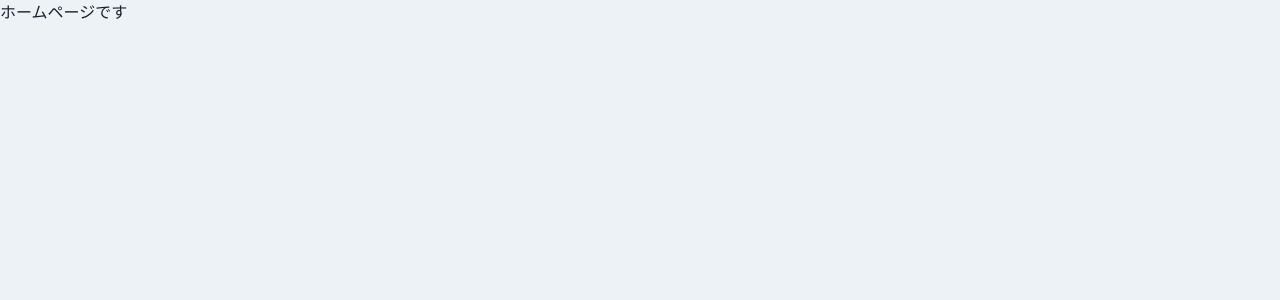
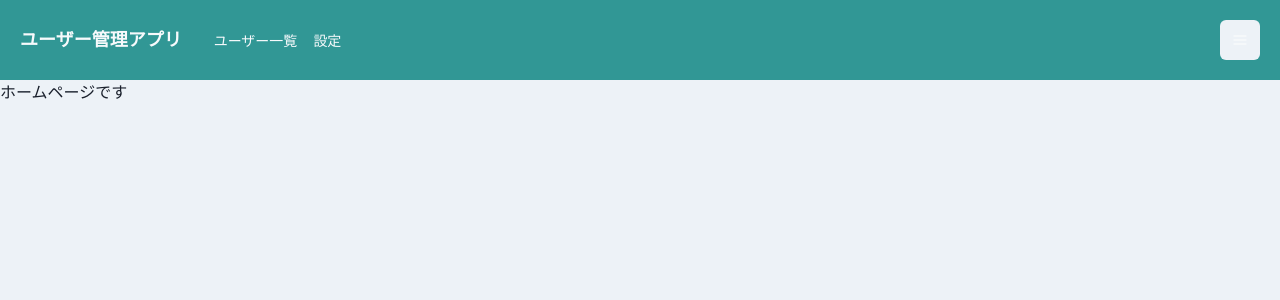
Before and after one commit to TomoyaInada/testApplication, a React (Create React App) app: page /home in a window 1280 px wide. Shown: the top 300 px of the page. Built offline with nearby package versions, Linux system fonts and the light colour scheme.

Commit message:
In the middle of learning.

```diff
--- /dev/null
+++ b/src/components/organisms/layout/Header.tsx
@@ -0,0 +1,22 @@
+import { HamburgerIcon } from "@chakra-ui/icons";
+import { Box, Flex, Heading, IconButton, Link } from "@chakra-ui/react";
+import { VFC, memo } from "react";
+
+export const Header: VFC = memo(() => {
+    return (
+        <Flex as="nav" bg="teal.500" color="gray.50" align="center" justify="space-bitween" padding={{ base:3, md: 5}}>
+            <Flex align="center" as="a" mr={8} _hover={{ cursor: "pointer"}}>
+                <Heading as="h1" fontSize={{ base: "md", md: "lg"}}>ユーザー管理アプリ</Heading>
+            </Flex>
+
+            <Flex align="center" fontSize="sm" flexGrow={2} display={{ base: "none", md: "flex"}}>
+                <Box pr={4} >
+                    <Link>ユーザー一覧</Link>
+                </Box>
+                <Link>設定</Link>
+            </Flex>
+            <IconButton aria-label="メニューボタン" icon={<HamburgerIcon />} />
+        </Flex>
+
+    );
+})
--- /dev/null
+++ b/src/components/templatesA/HeaderLayout.tsx
@@ -0,0 +1,18 @@
+import { VFC, memo, ReactNode } from "react";
+
+import { Header } from "../organisms/layout/Header"
+
+type Props = {
+    children: ReactNode;
+}
+
+export const HeaderLayout: VFC<Props> = memo((props) => {
+    const { children } = props;
+    return (
+        <>
+            <Header />
+            {children}
+        </>
+
+    );
+})
--- a/src/router/Router.tsx
+++ b/src/router/Router.tsx
@@ -3,6 +3,7 @@ import { Route, Switch } from "react-router-dom";
 
 import { Login } from "../components/pages/Login";
 import { Page404 } from "../components/pages/Page404";
+import { HeaderLayout } from "../components/templatesA/HeaderLayout";
 import { homeRoutes } from "./HomeRoutes";
 
 export const Router: VFC = memo(() => {
@@ -17,7 +18,9 @@ export const Router: VFC = memo(() => {
                     <Switch>
                         {homeRoutes.map((route) => (
                             <Route key={route.path} exact={route.exact} path={`${url}${route.path}`}>
-                                {route.children}
+                                <HeaderLayout>
+                                    {route.children}
+                                </HeaderLayout>
                             </Route>
                         ))}
                     </Switch>
```
Also changed, not shown: 1 other file (tests, documents, lock files or other folders).
